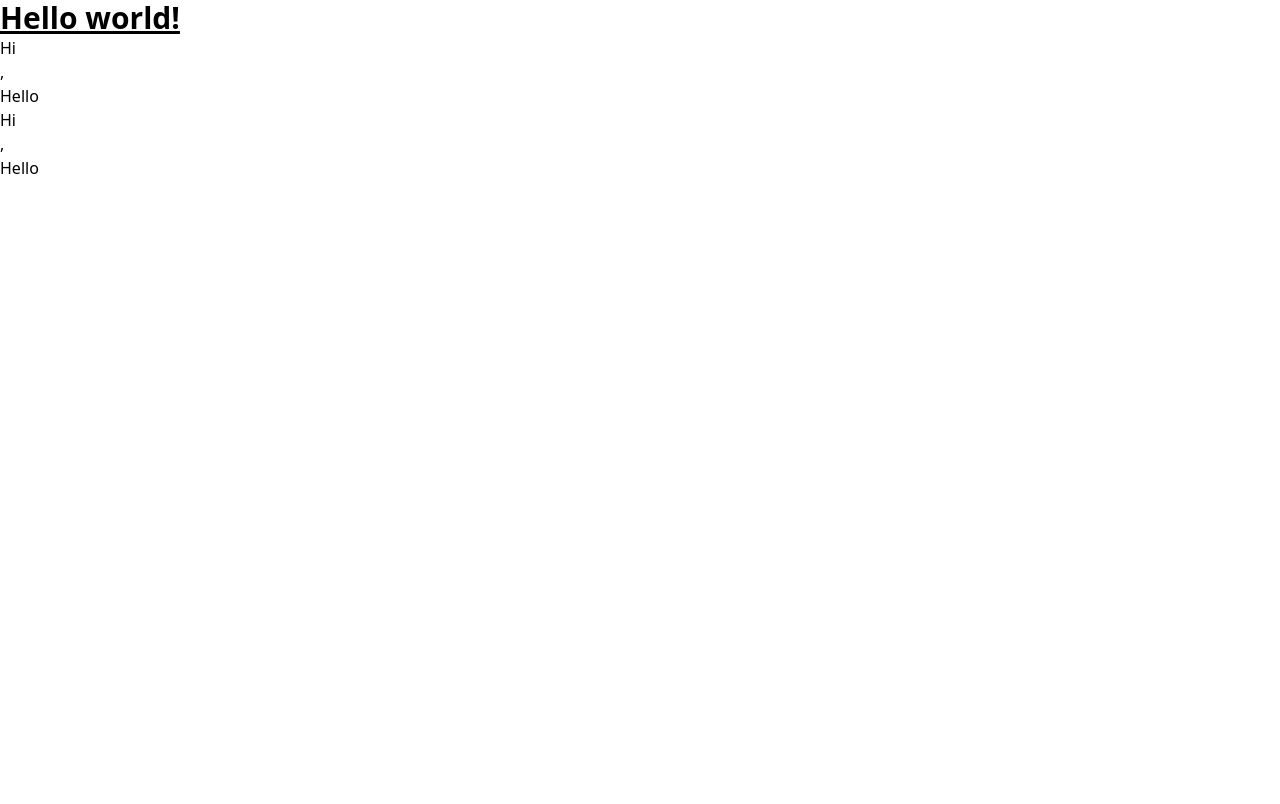
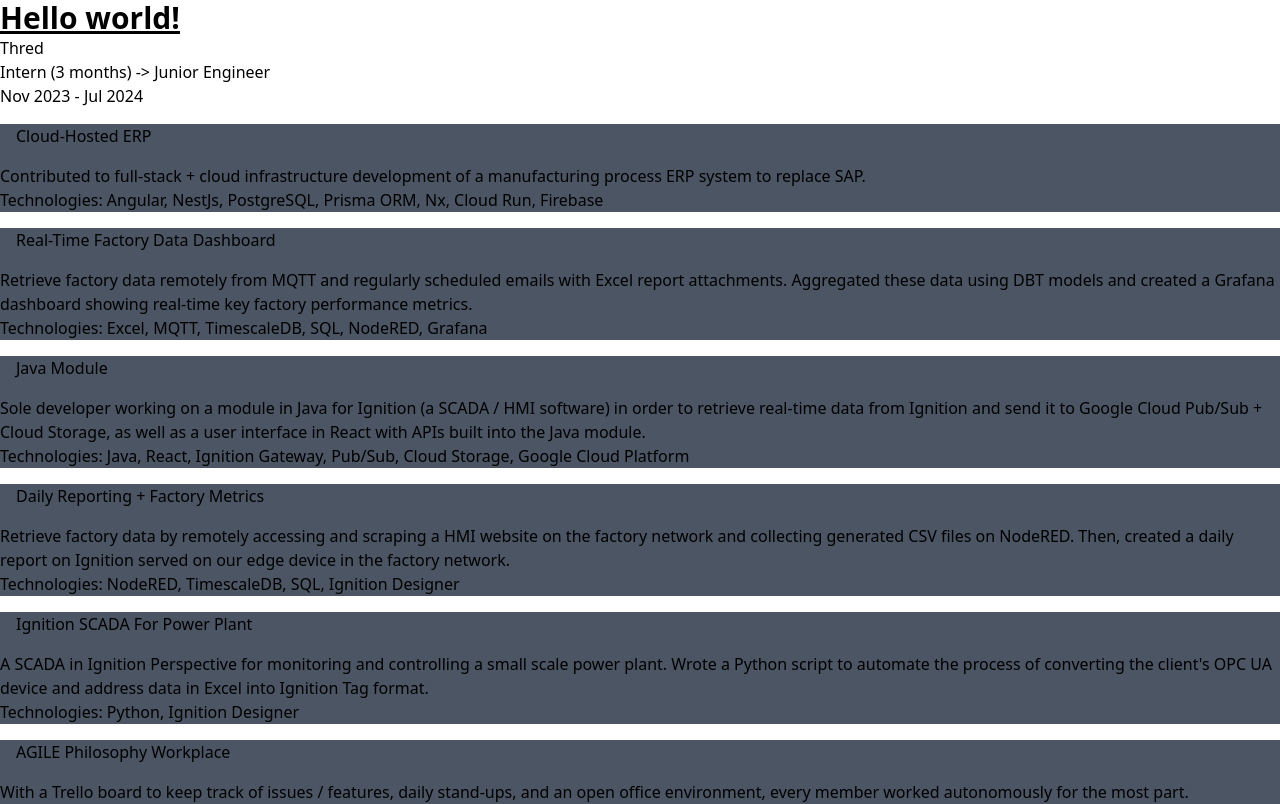
Before and after one commit to ryo-kam/ryo-kam.github.io, an Angular app: page / in a window 1280 px wide. Shown: the top 804 px of the page. Built offline with nearby package versions, Linux system fonts and the light colour scheme.

Commit message:
middle of writing cards

```diff
--- a/src/app/app.component.html
+++ b/src/app/app.component.html
@@ -1,4 +1,7 @@
 <div>
   <h1 class="text-3xl font-bold underline">Hello world!</h1>
-  <app-overlay></app-overlay>
+
+  @for (overlayInput of overlayInputs; track $index) {
+  <app-overlay [overlayInput]="overlayInput"></app-overlay>
+  }
 </div>
--- a/src/app/app.component.ts
+++ b/src/app/app.component.ts
@@ -1,6 +1,7 @@
 import { Component } from '@angular/core';
 import { RouterOutlet } from '@angular/router';
-import { OverlayComponent } from './overlay/overlay.component';
+import { OverlayComponent, OverlayInput } from './overlay/overlay.component';
+import { CardInput } from './overlay/card/card.component';
 
 @Component({
   selector: 'app-root',
@@ -11,4 +12,76 @@
 })
 export class AppComponent {
   title = 'ryo-kam';
+  thredInternCards: Array<CardInput> = [
+    {
+      heading: 'Cloud-Hosted ERP',
+      description:
+        'Contributed to full-stack + cloud infrastructure development of a manufacturing process ERP system to replace SAP.',
+      footer:
+        'Technologies: Angular, NestJs, PostgreSQL, Prisma ORM, Nx, Cloud Run, Firebase',
+    },
+    {
+      heading: 'Real-Time Factory Data Dashboard',
+      description:
+        'Retrieve factory data remotely from MQTT and regularly scheduled emails with Excel report attachments. Aggregated these data using DBT models and created a Grafana dashboard showing real-time key factory performance metrics.',
+      footer: 'Technologies: Excel, MQTT, TimescaleDB, SQL, NodeRED, Grafana',
+    },
+    {
+      heading: 'Java Module',
+      description:
+        'Sole developer working on a module in Java for Ignition (a SCADA / HMI software) in order to retrieve real-time data from Ignition and send it to Google Cloud Pub/Sub + Cloud Storage, as well as a user interface in React with APIs built into the Java module.',
+      footer:
+        'Technologies: Java, React, Ignition Gateway, Pub/Sub, Cloud Storage, Google Cloud Platform',
+    },
+    {
+      heading: 'Daily Reporting + Factory Metrics',
+      description:
+        'Retrieve factory data by remotely accessing and scraping a HMI website on the factory network and collecting generated CSV files on NodeRED. Then, created a daily report on Ignition served on our edge device in the factory network.',
+      footer: 'Technologies: NodeRED, TimescaleDB, SQL, Ignition Designer',
+    },
+    {
+      heading: 'Ignition SCADA For Power Plant',
+      description:
+        "A SCADA in Ignition Perspective for monitoring and controlling a small scale power plant. Wrote a Python script to automate the process of converting the client's OPC UA device and address data in Excel into Ignition Tag format.",
+      footer: 'Technologies: Python, Ignition Designer',
+    },
+    {
+      heading: 'AGILE Philosophy Workplace',
+      description:
+        'With a Trello board to keep track of issues / features, daily stand-ups, and an open office environment, every member worked autonomously for the most part.',
+    },
+  ];
+  ehqCards: Array<CardInput> = [
+    {
+      heading: 'Sole Technician For 2 Branches',
+      description:
+        'I was the sole technician at Takapuna for the entire duration of the contract and later also took on responsibility for the re-development of the Hamilton branch which was in disrepair. Managed my own time to diagnose problems, go out and buy necessary equipment and components, fix the issues, write an invoice, report the cause, and suggest possible preventative steps as quickly as possible within the schedule filled with university work / work at Thred.',
+    },
+    {
+      heading: 'Adapting to Each Problem',
+      description:
+        'In order to diagnose non-obvious problems, I had to quickly adapt to new ways of diagnosing puzzles. Starting from learning how to figure out what every wire and component does and checking the connections using a multi-meter all the way to ',
+    },
+    {
+      heading: 'Variety of Technologies',
+      description: '',
+    },
+  ];
+
+  overlayInputs: Array<OverlayInput> = [
+    {
+      title: 'Thred',
+      startDate: 'Nov 2023',
+      endDate: 'Jul 2024',
+      position: 'Intern (3 months) -> Junior Engineer',
+      cardInputs: this.thredInternCards,
+    },
+    {
+      title: 'EscapeHQ',
+      startDate: 'Feb 2023',
+      endDate: 'April 2024',
+      position: 'Puzzle Technician (Contractor)',
+      cardInputs: this.ehqCards,
+    },
+  ];
 }
--- a/src/app/overlay/card/card.component.html
+++ b/src/app/overlay/card/card.component.html
@@ -1,5 +1,12 @@
-<div class="flex-col gap-4">
-  <h1>{{ title }}</h1>
-  <p>{{ date }}</p>
-  <ng-content></ng-content>
+<div class="flex-col gap-4 bg-gray-600 min-w-80 hover:border-2">
+  <div class="flex-row gap-4 align-middle justify-between m-4">
+    <h1>{{ cardInput.heading }}</h1>
+    @if (cardInput.icon) {
+    <img [src]="cardInput.icon" />
+    }
+  </div>
+  <p>{{ cardInput.description }}</p>
+  @if (cardInput.footer) {
+  <p>{{ cardInput.footer }}</p>
+  }
 </div>
--- a/src/app/overlay/overlay.component.html
+++ b/src/app/overlay/overlay.component.html
@@ -1,7 +1,11 @@
-@for (item of items; track item.name) {
-<app-card
-  [title]="item.name"
-  [date]="item.date"
-  [innerHTML]="item.summary"
-></app-card>
-}
+<div>
+  <div>
+    <h1>{{ overlayInput.title }}</h1>
+    <h2>{{ overlayInput.position }}</h2>
+    <h2>{{ overlayInput.startDate }} - {{ overlayInput.endDate }}</h2>
+  </div>
+
+  @for (cardInput of overlayInput.cardInputs; track cardInput.heading) {
+  <app-card [cardInput]="cardInput"></app-card>
+  }
+</div>
--- a/src/app/overlay/overlay.component.ts
+++ b/src/app/overlay/overlay.component.ts
@@ -1,5 +1,13 @@
-import { Component } from '@angular/core';
-import { CardComponent } from './card/card.component';
+import { Component, Input } from '@angular/core';
+import { CardComponent, CardInput } from './card/card.component';
+
+export type OverlayInput = {
+  title: string;
+  position: string;
+  startDate: string;
+  endDate?: string;
+  cardInputs: Array<CardInput>;
+};
 
 @Component({
   selector: 'app-overlay',
@@ -9,20 +17,5 @@
   styleUrl: './overlay.component.css',
 })
 export class OverlayComponent {
-  toList = (items: Array<string>) => {
-    return '<ul>' + items.map((item) => `<li>${item}</li>`) + '</ul>';
-  };
-
-  items = [
-    {
-      name: 'Thred',
-      date: 'Nov 2023 - Jul 2024',
-      summary: this.toList(['Hi', 'Hello']),
-    },
-    {
-      name: 'EscapeHQ',
-      date: 'Feb 2023 - Apr 2024',
-      summary: this.toList(['Hi', 'Hello']),
-    },
-  ];
+  @Input({ required: true }) overlayInput!: OverlayInput;
 }
```
Also changed, not shown: src/app/overlay/card/card.component.ts (+8 -3 lines).
